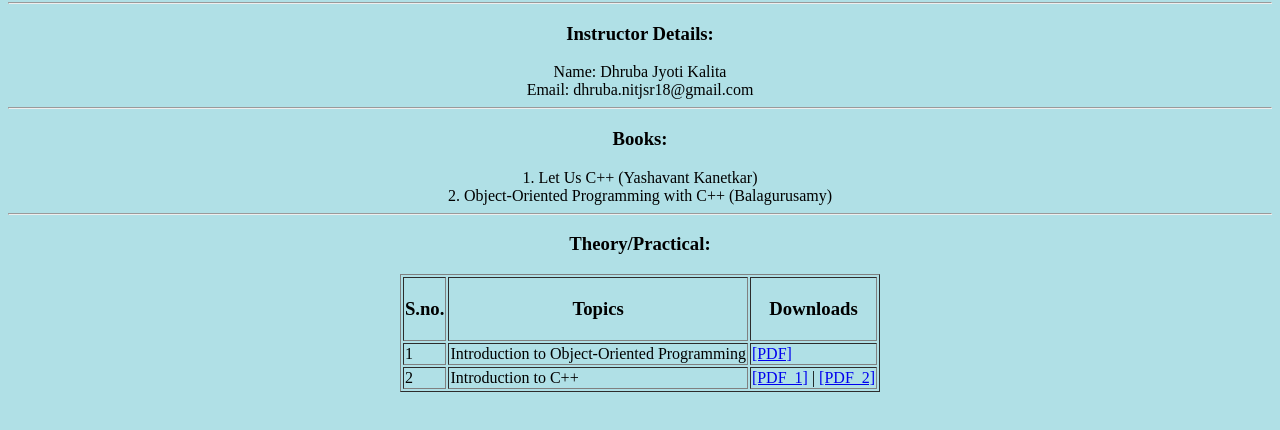
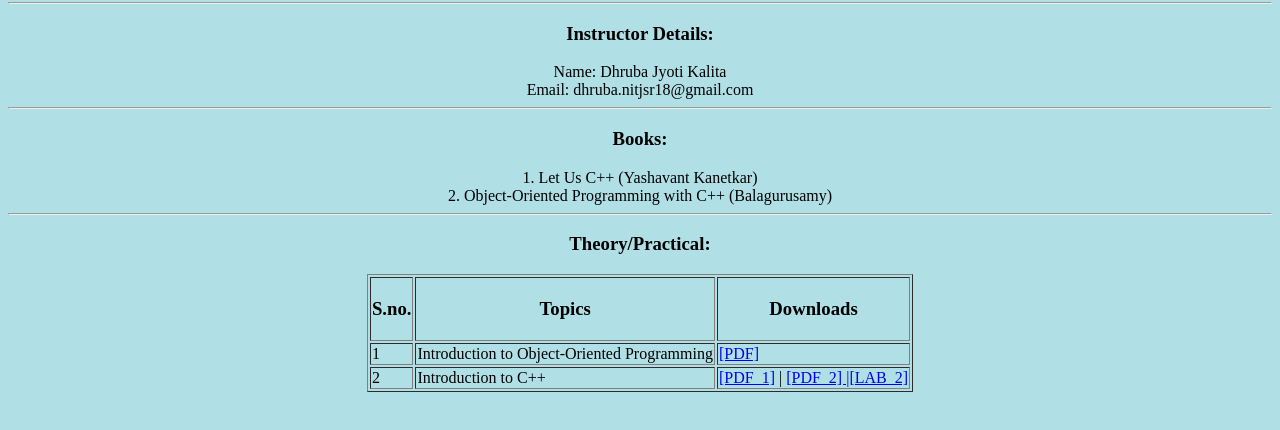
Before and after one commit to dhruba18/oops, a plain HTML site: page index.html in a window 1280 px wide. Shown: the part 78-508 px from the top of the page. Drawn offline with Linux system fonts and the light colour scheme.

Commit message:
Update index.html

```diff
--- a/index.html
+++ b/index.html
@@ -43,7 +43,7 @@
    <tr>
 	    <td>2</td>
 	    <td> Introduction to C++</td>
-	    <td> <a href="Introduction to cpp.pdf">[PDF_1]</a> | <a href="Introduction to cpp 2.pdf">[PDF_2]</a></td>
+	    <td> <a href="Introduction to cpp.pdf">[PDF_1]</a> | <a href="Introduction to cpp 2.pdf">[PDF_2] |<a href="Practical_2.pdf">[LAB_2] </a></td>
 
   </tr>
 </center>
```
